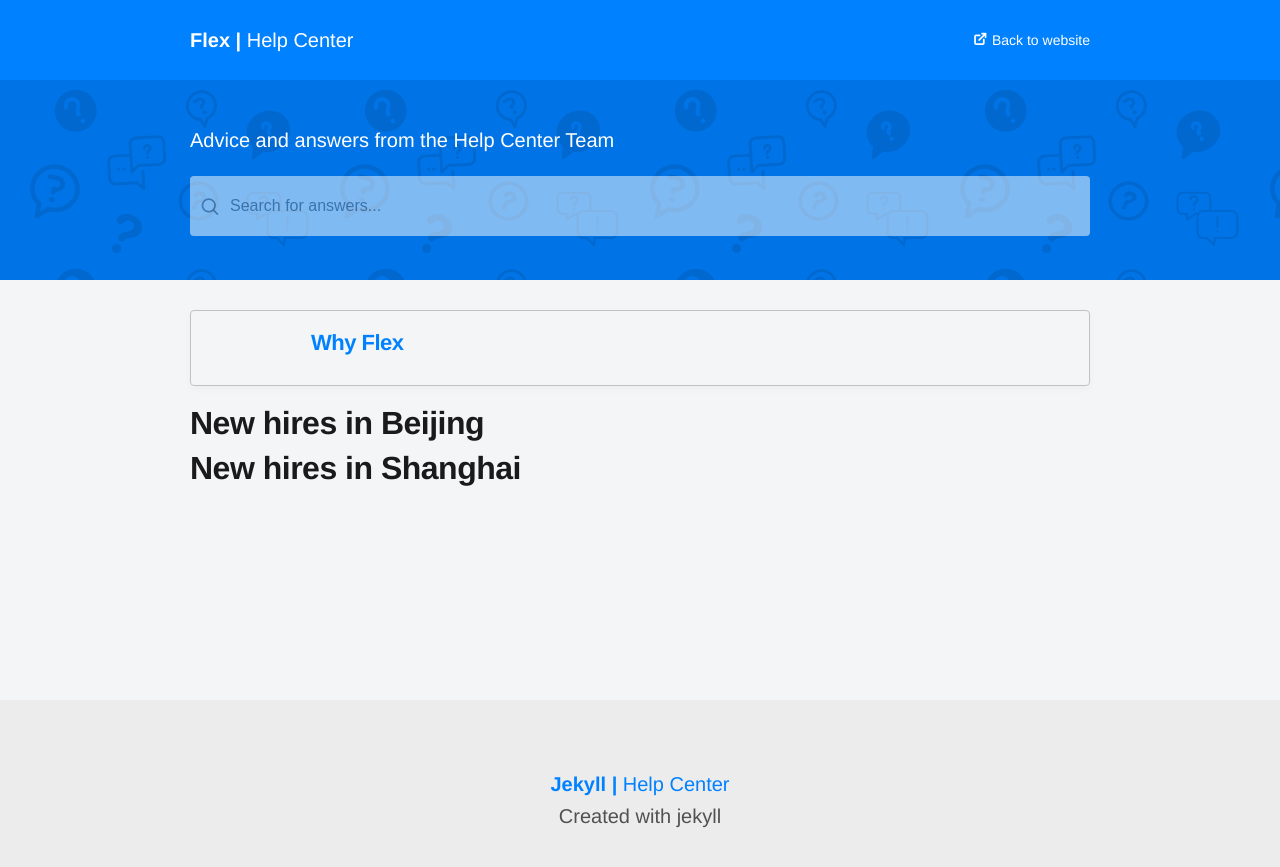
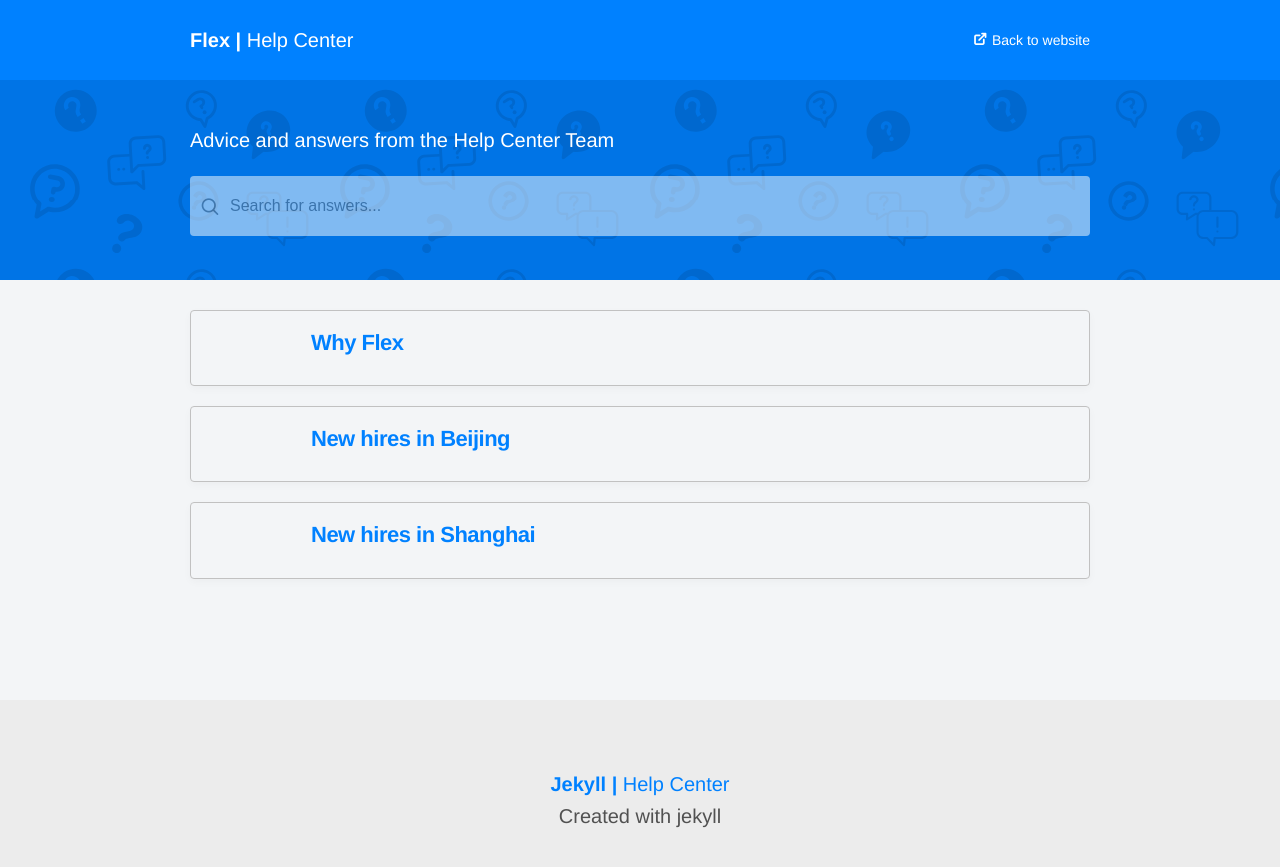
Before and after one commit to zizhuRent/flexprc, a Jekyll site: the page built from index.html, in a window 1280 px wide. Shown: the top 867 px of the page. Built offline with Jekyll 4.4.1, drawn with Linux system fonts in a browser that asks for light colours; some web fonts are replaced; the list of posts is cut into pages by our own code.

Commit message:
Fix issues.

```diff
--- a/index.html
+++ b/index.html
@@ -24,6 +24,7 @@
     </div>
   </a>
   {% endfor %}
+    <a href="{{ "beijing_info/index.html" }}" class="list-item container" data-aos="fade-up" data-aos-offset="0" data-aos-delay="100">
 	  <div class="list-item-icon container align-items-center justify-content-center">
         <span class="" data-aos="fade-right" data-aos-offset="0" data-aos-delay="500"></span>
       </div>
@@ -34,6 +35,8 @@
           </h2>
         </div>
 	  </div>
+	</a>
+	<a href="{{ "shanghai_info/index.html" }}" class="list-item container" data-aos="fade-up" data-aos-offset="0" data-aos-delay="100">
 	  <div class="list-item-icon container align-items-center justify-content-center">
         <span class="" data-aos="fade-right" data-aos-offset="0" data-aos-delay="500"></span>
       </div>
@@ -44,6 +47,7 @@
           </h2>
         </div>
 	  </div>
+	</a>
   </div>
   </div>
 </div>
```
